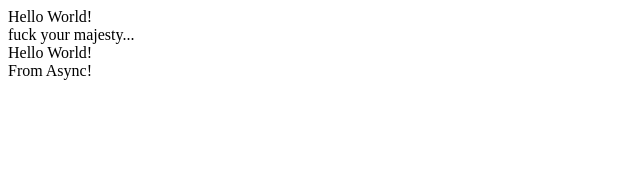
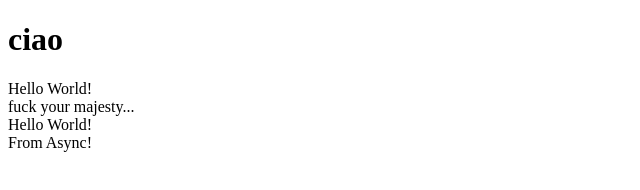
Before and after one commit to panManfredini/node_sandbox, a website built with webpack: page public/index.html in a window 1280 px wide. Shown: the whole page, without its empty margins (0-640 px from the left). Built offline with nearby package versions, Linux system fonts and the light colour scheme.

```diff
--- a/package.json
+++ b/package.json
@@ -6,7 +6,7 @@
   "scripts": {
     "test": "echo \"Error: no test specified\" && exit 1",
     "start": "ts-node server/server.ts",
-    "node_start": "node bin/server.js",
+    "node_start": "node bin_server/server.js",
     "debug": "nodemon --watch 'server/**/*' -e ts,tsx --exec 'ts-node -P ./server/tsconfig.json' ./server/server.ts",
     "build_client": "webpack",
     "build_server": "tsc -p server/tsconfig.json"
--- a/public/index.html
+++ b/public/index.html
@@ -5,5 +5,6 @@
   </head>
   <body>
     <script src="/dist/main.js"></script>
+    <h1> ciao</h1>
   </body>
 </html>
```
